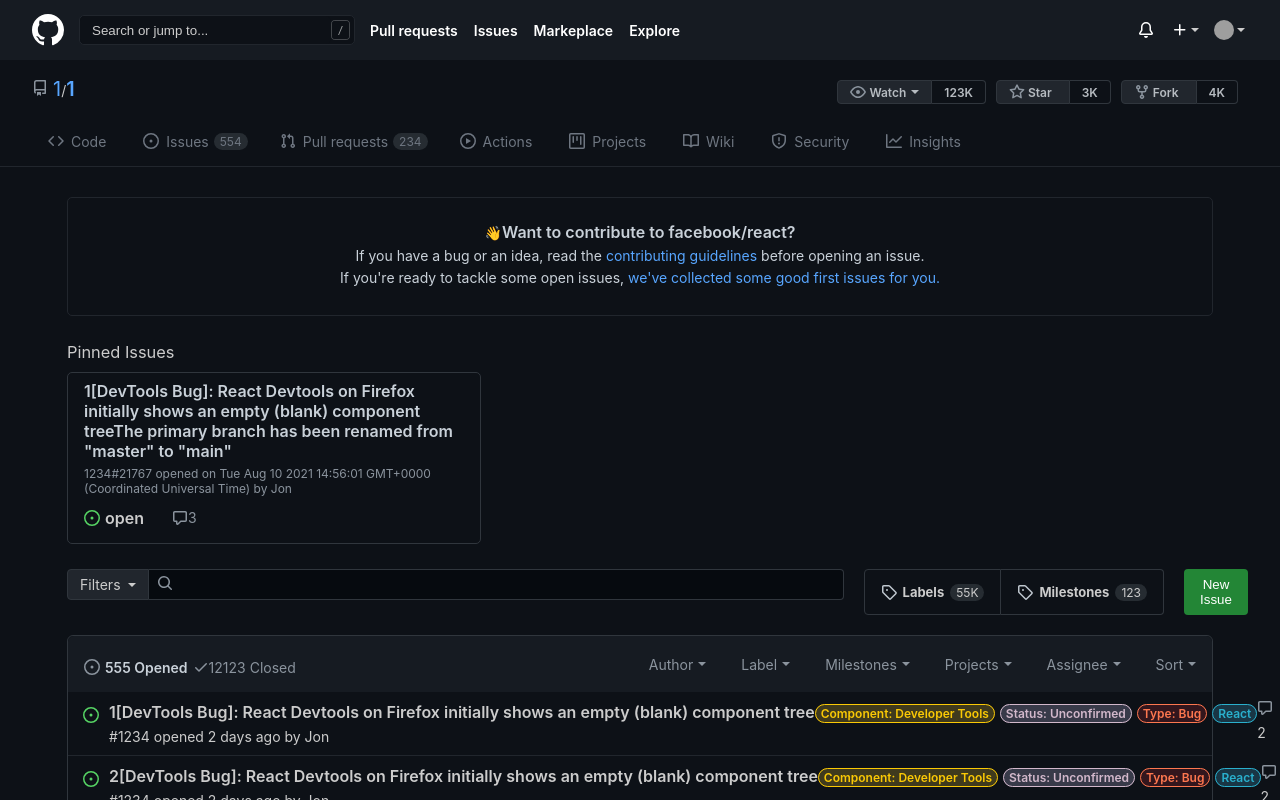
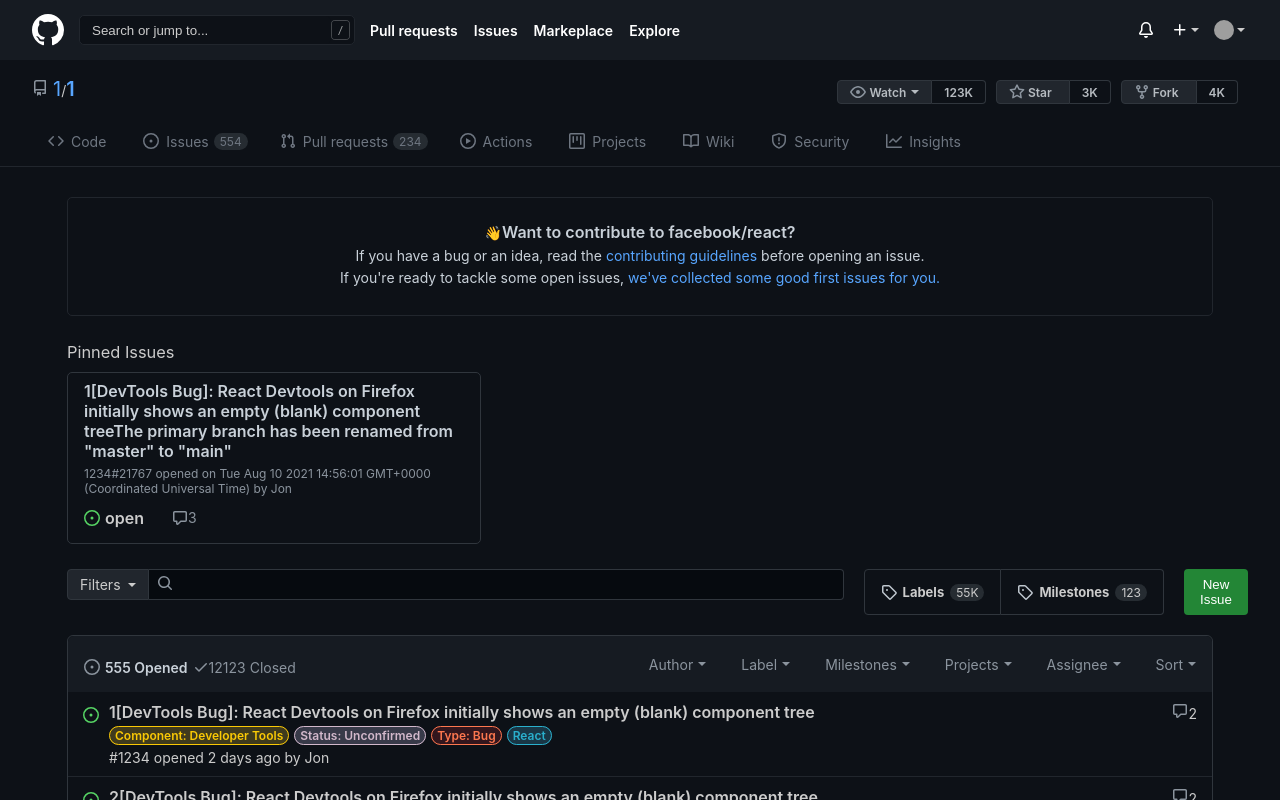
Before and after one commit to matcur/github-issues-react, a React (Create React App) app: page /1/1/issues in a window 1280 px wide. Shown: the top 800 px of the page. Built offline with nearby package versions, Linux system fonts and the light colour scheme; grey boxes are pictures that could not be loaded.

Commit message:
ref: изменил тег названия issue

```diff
--- a/src/components/issue/IssueItem.tsx
+++ b/src/components/issue/IssueItem.tsx
@@ -17,7 +17,7 @@ const IssueItem = ({item}: Props) => {
         </svg>
       </div>
       <div className="issue-info">
-        <span className="issue-name">{item.title}</span>
+        <div className="issue-name">{item.title}</div>
         <span className="issue-title">
           {item.tags.map((tag, index) => <IssueTag key={index} tagName={tag.name}/>)}
         </span>
```
